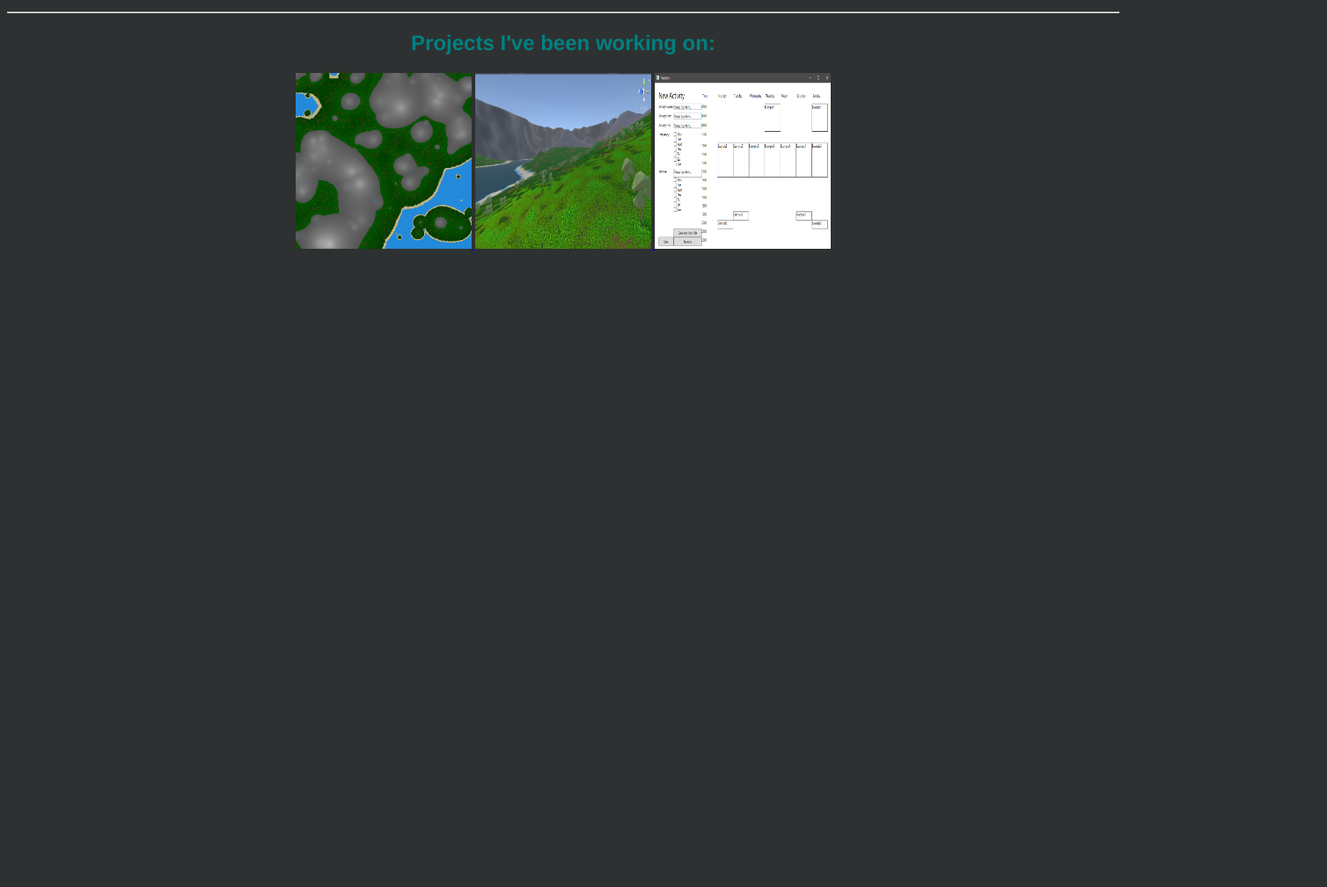
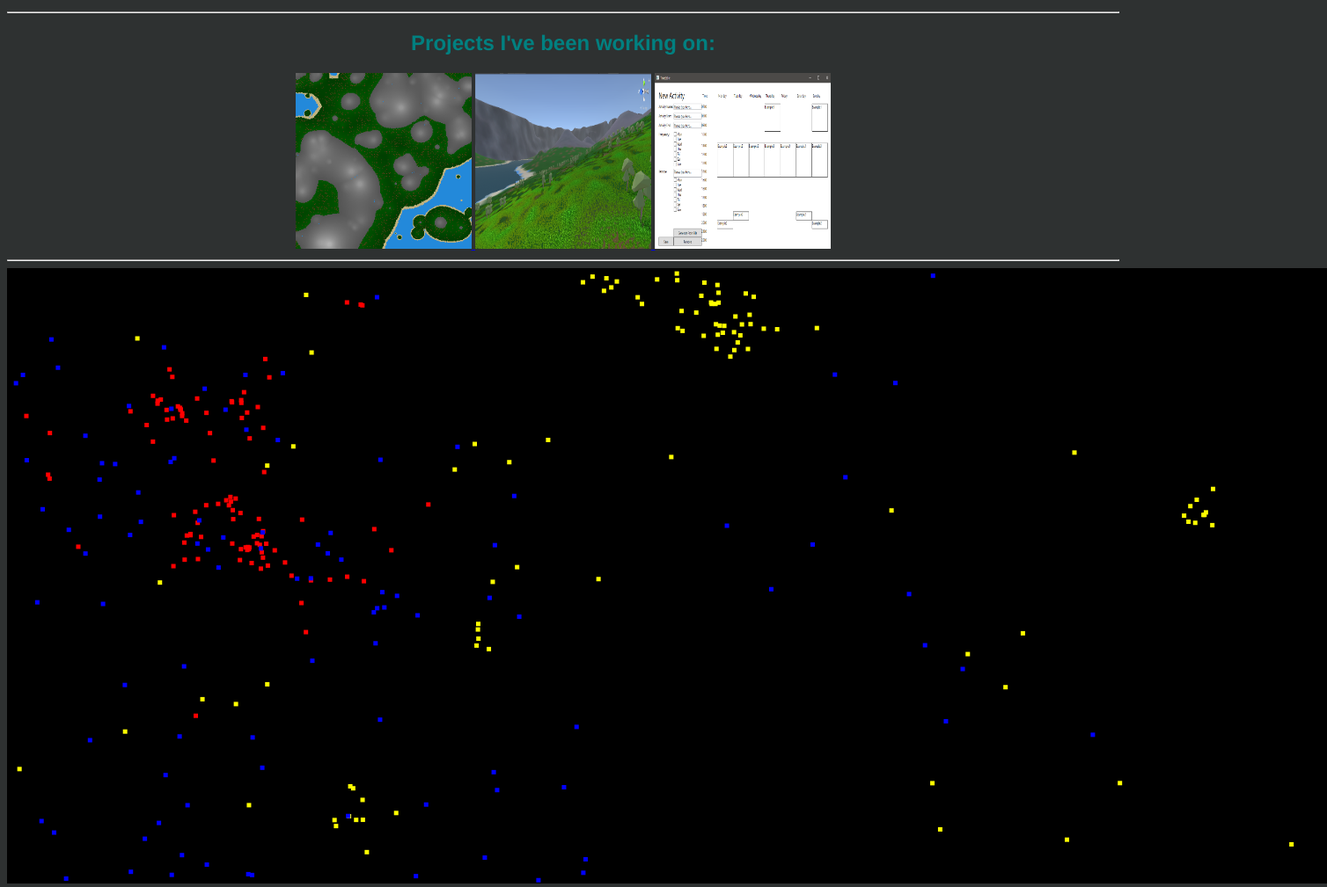
Before and after one commit to GAMINpanda/GAMINpanda.github.io, a plain HTML site: page index.html in a window 1280 px wide. Shown: the part 553-1562 px from the top of the page at 88% size, 1508 px wide, since content can reach past the window. Before the commit the page ends 840 px from the top, so only its background shows below. Drawn offline with Linux system fonts and the light colour scheme.

Commit message:
Update index.html
adding fun simulation

```diff
--- a/index.html
+++ b/index.html
@@ -46,6 +46,9 @@
 						<img class="image" src="Screenshot (156).png" alt="A Timetabling Software"/>
 					</a>
 				</section>
+				<hr style="color: teal;">
+				<canvas id="life" height="700" width = "1500"></canvas>
+				<script src="logic.js"></script>
 			</div>
 		</body>
 	</html>
```
